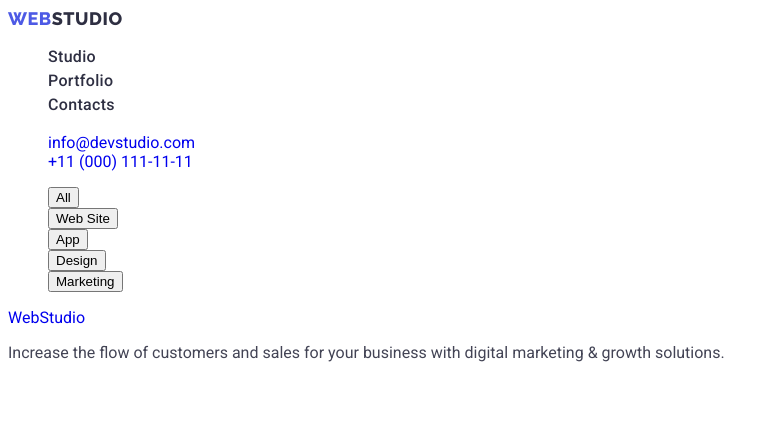
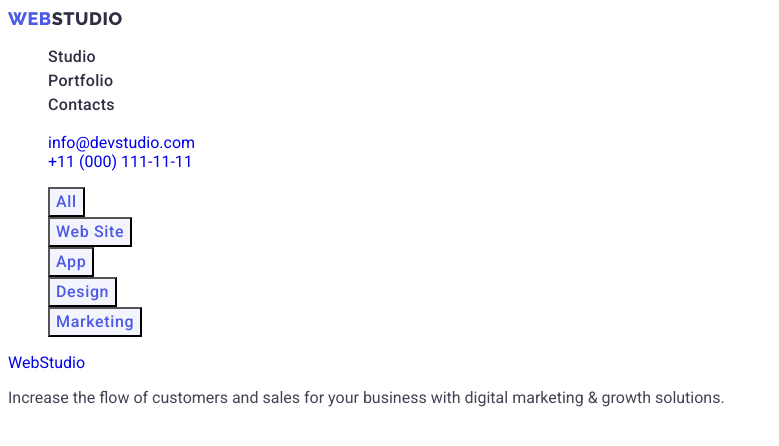
Before and after one commit to Igor9779/goit-markup-hw-02, a plain HTML site: page portfolio.html in a window 1280 px wide. Shown: the whole page, without its empty margins (0-779 px from the left). Drawn offline with Linux system fonts and the light colour scheme.

Commit message:
mod2-portfolio-main2

```diff
--- a/css/stylesportfolio.css
+++ b/css/stylesportfolio.css
@@ -80,3 +80,35 @@ font-style: normal;
 .header-contact:focus {
     color: #404BBF;
 }
+
+
+.Portfolio {
+}
+.Portfolio-title {
+}
+.Portfolio-list {
+}
+.list {
+}
+.Portfolio-item {
+}
+.Portfolio-btn {
+    font-family: 'Roboto';
+font-style: normal;
+font-weight: 500;
+font-size: 16px;
+line-height: 1.5;
+text-align: center;
+letter-spacing: 0.04em;
+color: #4D5AE5;
+cursor: pointer;
+background-color: #F4F4FD;
+}
+.Portfolio-btn:hover{
+    color: #ffffff;
+    background-color: #404BBF;
+}
+.Portfolio-btn:focus{
+    color: #ffffff;
+    background-color: #404BBF;
+}
--- a/portfolio.html
+++ b/portfolio.html
@@ -28,7 +28,7 @@
           </address>
         </header>
         <main>
-            <section>
+            <section class="Portfolio">
                 <h1 hidden class="Portfolio-title">Portfolio</h1>
                 <ul class="Portfolio-list list">
                     <li class="Portfolio-item"><button class="Portfolio-btn" type="button">All</button></li>
```
Also changed, not shown: images/car.jpg (added), images/cofee.jpg (added), images/grocceries.jpg (added), images/instruction.jpg (added), images/interface.jpg (added), images/laptop.jpg (added), images/qr.jpg (added), images/smartphone.jpg (added), images/woman.jpg (added).
